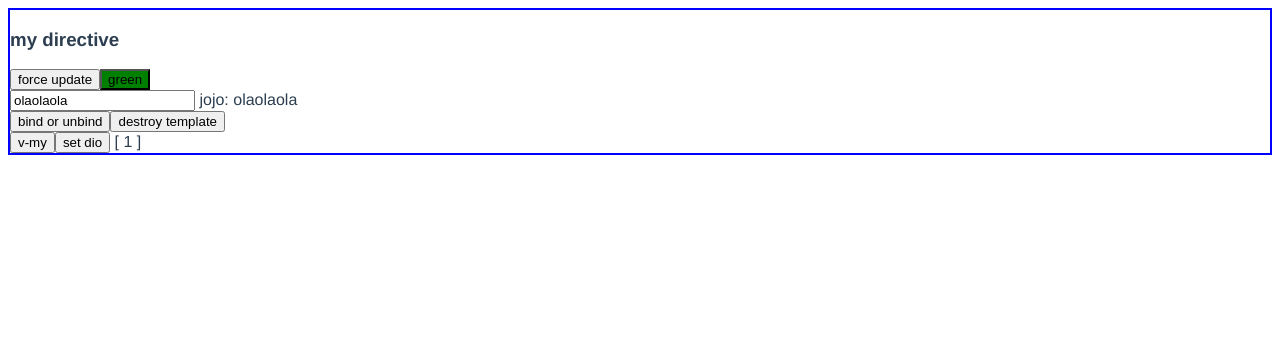
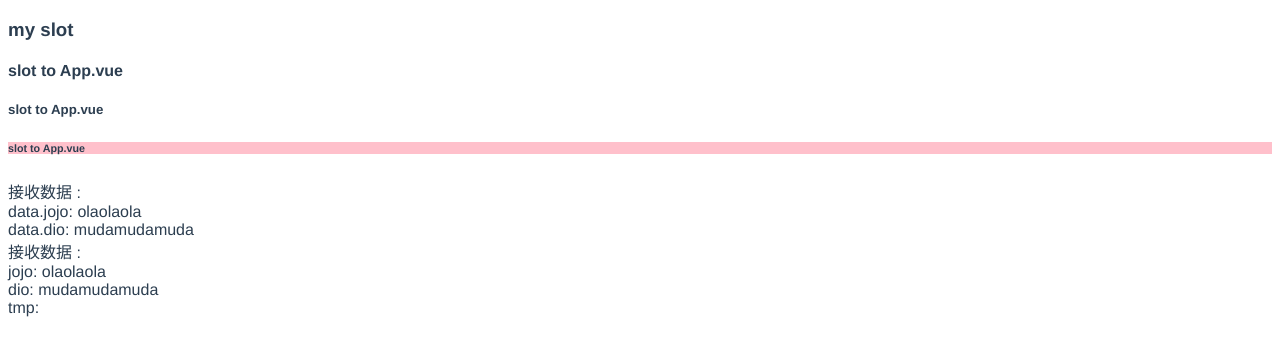
Before and after one commit to lzz-chn/vue-test, a Vue app: page / in a window 1280 px wide. Shown: the top 356 px of the page. Built offline with nearby package versions, Linux system fonts and the light colour scheme.

Commit message:
增加 slot插槽练习代码

```diff
--- a/src/App.vue
+++ b/src/App.vue
@@ -34,7 +34,34 @@
 		<!-- <MyFilter/> -->
 		<!-- <MyComputed/> -->
 		<!-- <MyWatch/> -->
-		<MyDirective/>
+		<!-- <MyDirective/> -->
+		<!-- <MyColor /> -->
+		<MySlot>
+			<template v-slot:default>
+				<h4>slot to App.vue</h4>
+				<h5>slot to App.vue</h5>
+			</template>
+			<!-- 自定义名称插槽 v-slot:插槽名称="插槽数据"-->
+			<template v-slot:box1>
+				<h6 style="background:pink">slot to App.vue</h6>
+			</template>
+			<!-- v-slot: 可以缩写为 # -->
+			<template #box2="data">
+				<div>接收数据 :</div>
+				data.jojo: {{data.jojo}}
+				<br />
+				data.dio: {{data.dio}}
+			</template>
+			<!-- 使用解构赋值，重名接收的数据 -->
+			<template v-slot:box3="{jojo, dio}">
+				<div>接收数据 :</div>
+				jojo: {{jojo}}
+				<br />
+				dio: {{dio}}
+				<br />
+				tmp: {{tmp}}
+			</template>
+		</MySlot>
 	</div>
 </template>
 
@@ -55,6 +82,8 @@ import MyFilter from './components/MyFilter'
 import MyComputed from './components/MyComputed'
 import MyWatch from './components/MyWatch'
 import MyDirective from './components/MyDirective'
+import MyColor from './components/MyColor'
+import MySlot from './components/MySlot'
 import LifeCycle from './components/LifeCycle'
 import InstanceProperties from './components/InstanceProperties'
 import ProvideInject from './components/ProvideInject'
@@ -79,6 +108,8 @@ export default {
 		MyDirective,
 		LifeCycle,
 		MyProps,
+		MyColor,
+		MySlot,
 		InstanceProperties,
 		ProvideInject
 	},
@@ -103,7 +134,7 @@ export default {
 	mounted() {
 		// this.$children 表示当前实例的直接子组件
 		// console.log('children', this.$children)
-		console.log('App.vue Mounted')
+		console.log('-------App.vue Mounted-------')
 	}
 }
 </script>
--- /dev/null
+++ b/src/components/MySlot.vue
@@ -0,0 +1,21 @@
+<template>
+	<div class="mySlot">
+		<h3>my slot</h3>
+		<!-- 默认 slot 插槽 -->
+		<slot></slot>
+		<!-- 自定义名称插槽，名称要与发送插槽方相同 -->
+		<slot name="box1"></slot>
+		<slot name="box2" jojo="olaolaola" dio="mudamudamuda" ></slot>
+		<slot name="box3" jojo="olaolaola" dio="mudamudamuda" ></slot>
+	</div>
+</template>
+
+<script>
+export default {
+	name: 'MySlot',
+	mounted() {
+		// this.$slots : {default: Array(4), box1: Array(1)}
+		console.log('this.$slots :', this.$slots)
+	}
+}
+</script>
```
